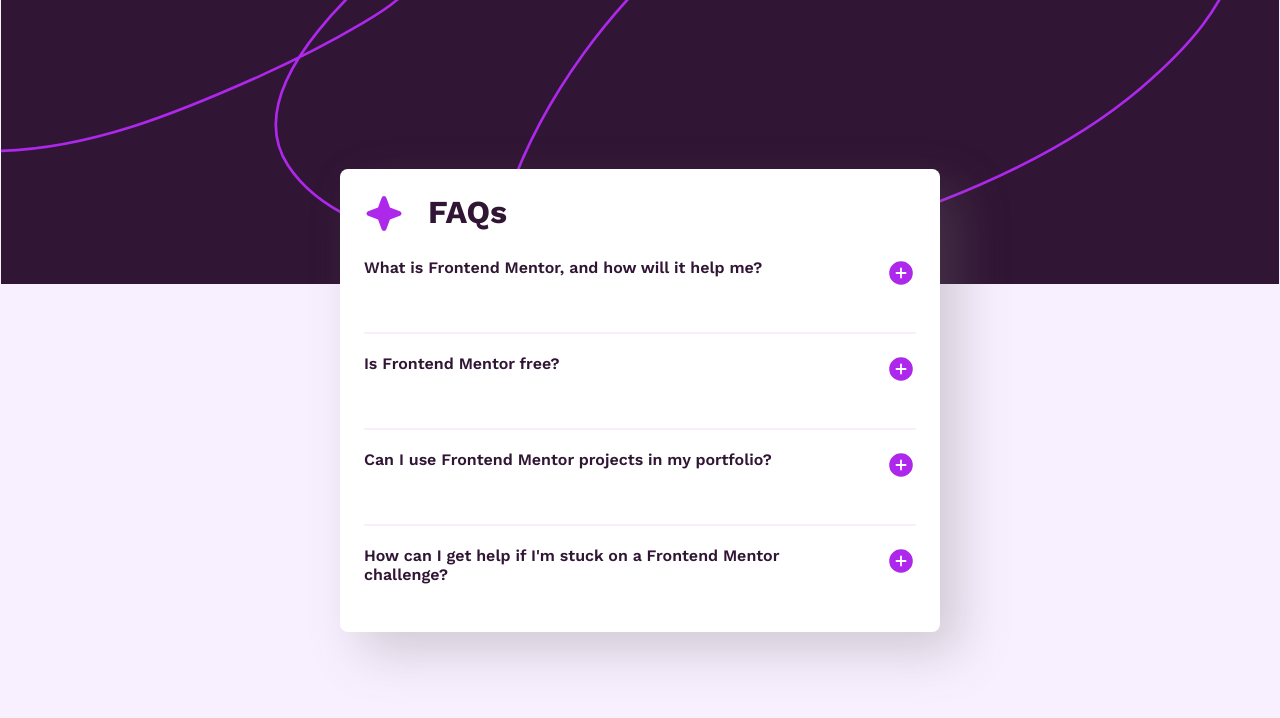
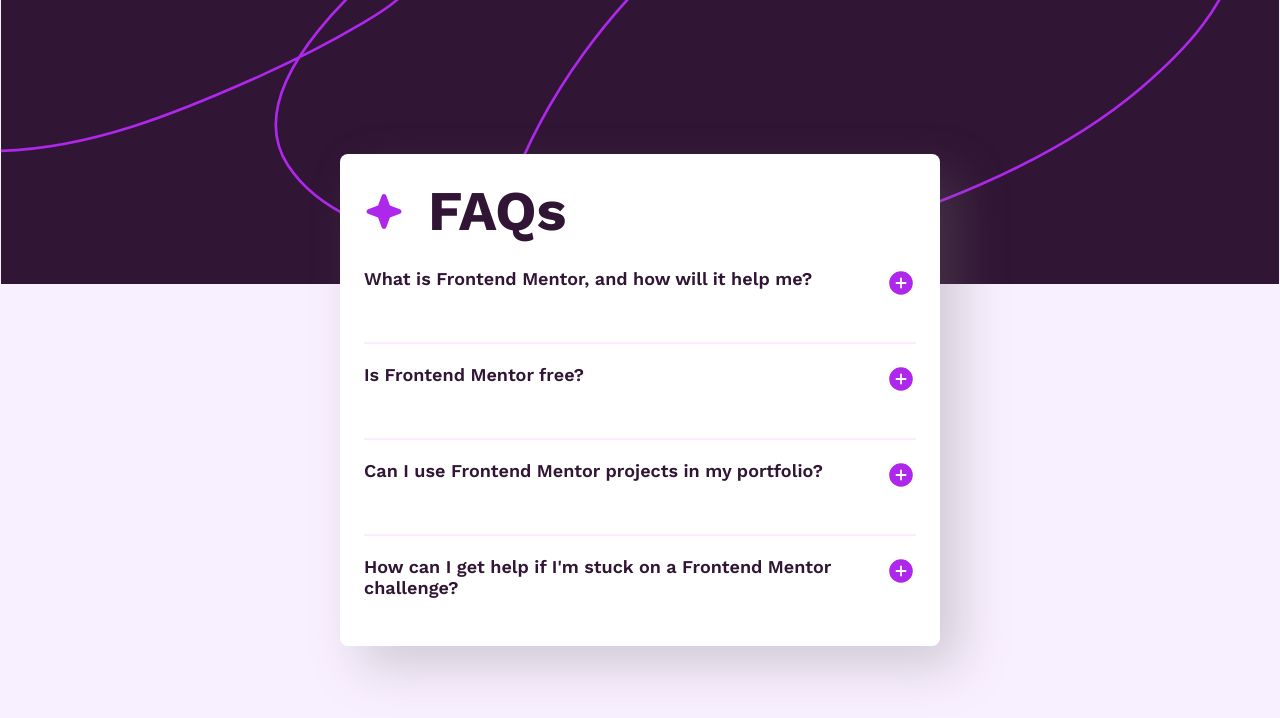
Before and after one commit to codejeroo/faq-accordion, a plain HTML site: page index.html in a window 1280 px wide. Drawn offline with nearby package versions, Linux system fonts and the light colour scheme.

Commit message:
Added Styles and Added README.md

```diff
--- a/style.css
+++ b/style.css
@@ -27,6 +27,9 @@ body {
     border-radius: 8px;
     box-shadow: 20px 20px 50px rgba(116, 114, 114, 0.3);
 }
+.star-icon {
+    align-self: center;
+}
 
 .h1-container{
     display: flex;
@@ -36,7 +39,7 @@ body {
 h1 {
     font-family: "Work Sans", sans-serif;
     font-weight: 700;
-    font-size: 2rem;
+    font-size: clamp(2rem, 1rem + 4vw, 3.5rem);
     color: #301534;
 }
 
@@ -56,7 +59,7 @@ h1 {
 .question {
     display: flex;
     gap: 24px;
-    font-size: 1rem;
+    font-size: clamp(1rem, 2vw, 1.125rem);
     font-family: "Work Sans", sans-serif;
     font-weight: 600;
     color: #301534;
@@ -69,6 +72,7 @@ h1 {
     font-weight: 400;
     line-height: 150%;
     color: #8B6990;
+    transition: all 1s ease-in-out;
     height: 0;
 }
 .ic-container {
@@ -120,6 +124,7 @@ h1 {
     .container {
         max-width: 600px;
     }
+
 }
 
 .question:hover {
```
Also changed, not shown: screenshot.png (added).
